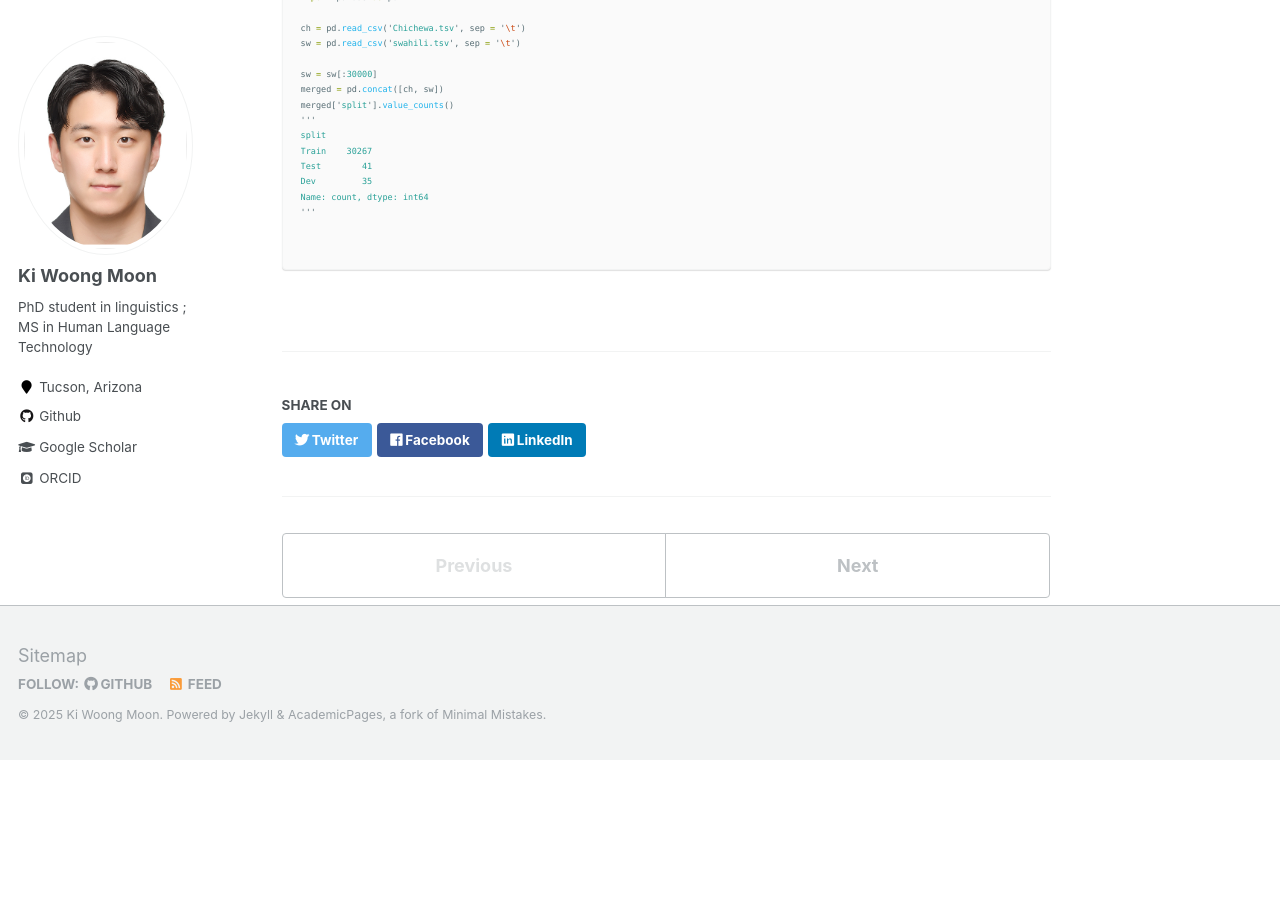
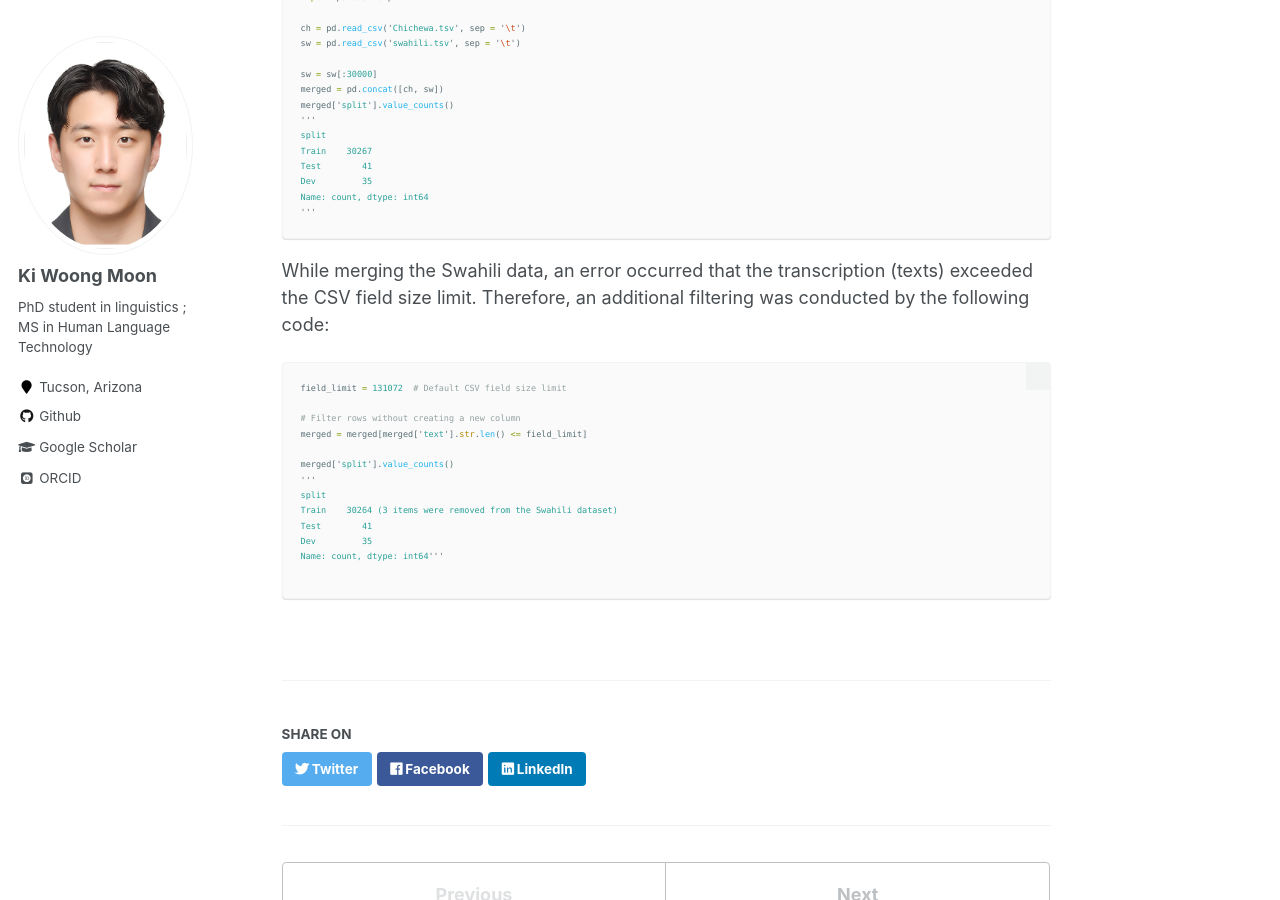
Before and after one commit to Ki-Woong95/Ki-Woong95.github.io, a Jekyll site: the page built from _portfolio/portfolio-1.md, in a window 1280 px wide and 900 px high, scrolled down 5198 px. Built offline with Jekyll 4.4.1, drawn with Linux system fonts in a browser that asks for light colours; some web fonts are replaced; before the commit the page ends 5958 px from its top, so only the background shows below that.

Commit message:
adding contents for internship

````diff
--- a/_portfolio/portfolio-1.md
+++ b/_portfolio/portfolio-1.md
@@ -187,6 +187,20 @@ Test        41
 Dev         35
 Name: count, dtype: int64
 '''
+```
+While merging the Swahili data, an error occurred that the transcription (texts) exceeded the CSV field size limit. Therefore, an additional filtering was conducted by the following code:
+```python
+field_limit = 131072  # Default CSV field size limit
 
+# Filter rows without creating a new column
+merged = merged[merged['text'].str.len() <= field_limit]
+
+merged['split'].value_counts()
+'''
+split
+Train    30264 (3 items were removed from the Swahili dataset)
+Test        41
+Dev         35
+Name: count, dtype: int64'''
 
 ```
````
